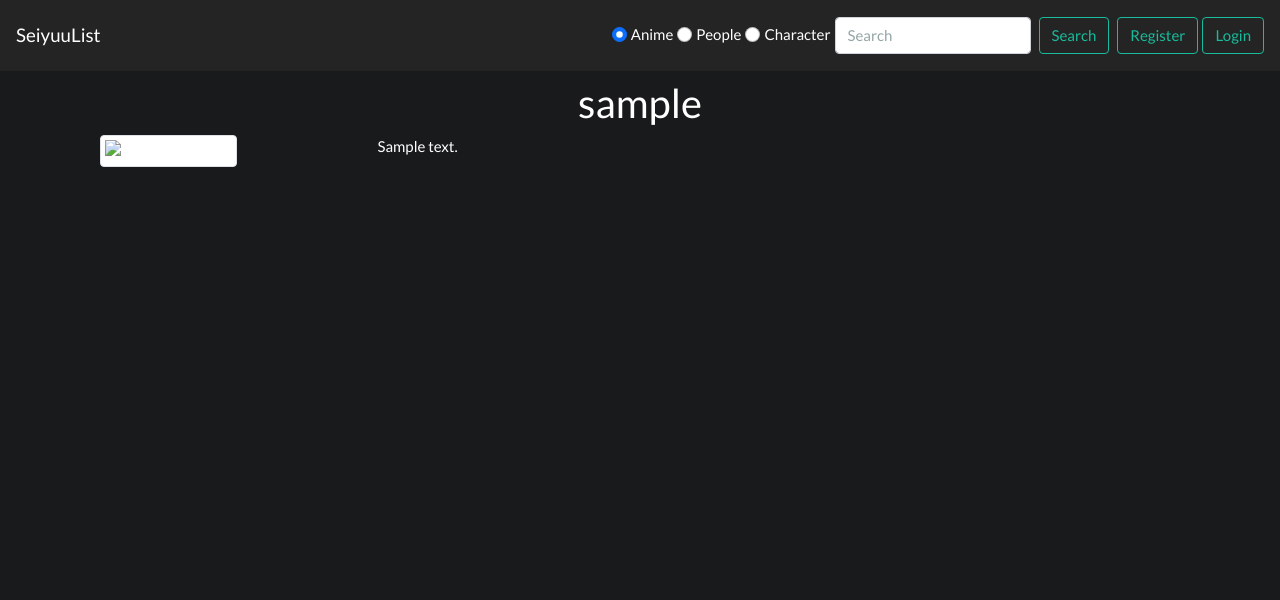
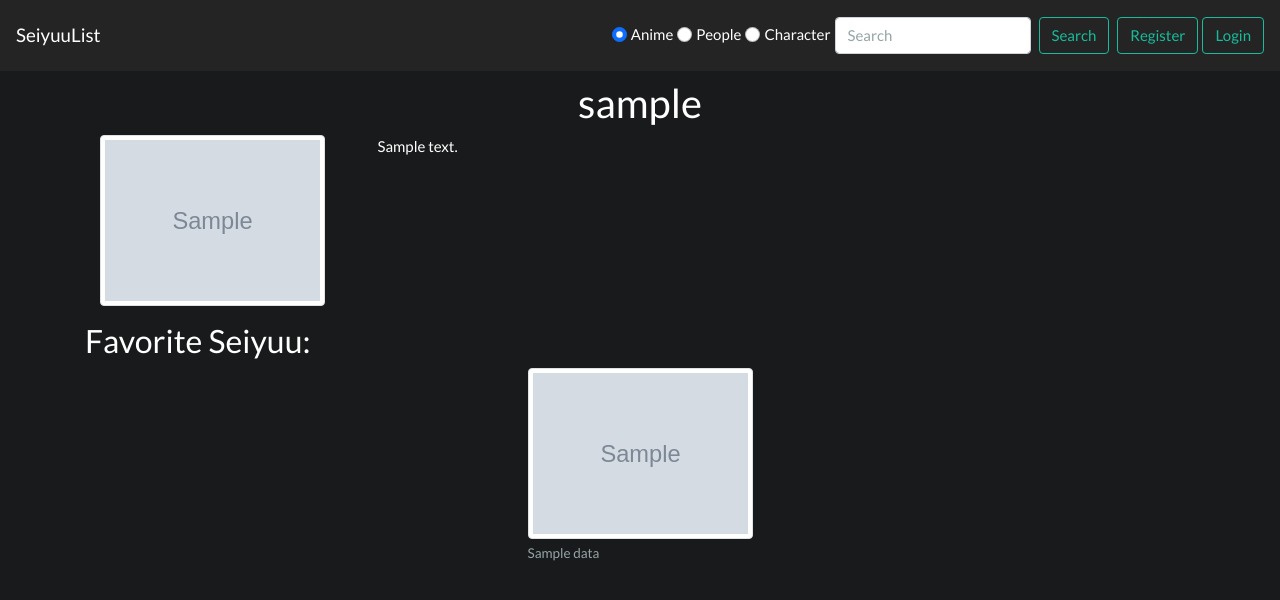
Before and after one commit to andy9299/seiyuulist, a Flask app: page /users/1/ in a window 1280 px wide. Shown: the top 600 px of the page. Run offline with Flask 2, Linux system fonts and the light colour scheme; tables that the repository leaves empty hold one stand-in row (values such as "Sample post"); grey boxes marked "Sample" are stand-in pictures; a database or web service that is not in the repository returns one stand-in record (values such as "Sample title"); data that the repository does not hold is empty.

Commit message:
added functionality to view favorites in user page

```diff
--- a/seiyuu-list-app/app.py
+++ b/seiyuu-list-app/app.py
@@ -3,7 +3,7 @@ from flask_debugtoolbar import DebugToolbarExtension
 
 from sqlalchemy.exc import IntegrityError
 
-from models import db, connect_db, User, LikedAnime
+from models import db, connect_db, User, FavoriteSeiyuu
 from forms import RegisterForm, LoginForm, EditUser
 
 import os
@@ -29,7 +29,7 @@ debug = DebugToolbarExtension(app)
 connect_db(app)
 
 #
-### PARSING JIKANAPI DATA
+### PROCESSING JIKANAPI DATA
 #
 
 def get_info_from_anime_data(anime_data):
@@ -381,8 +381,25 @@ def show_user(user_id):
     """Show user profile."""
 
     user = User.query.get_or_404(user_id)
+    favorites_query = (db.session
+                .query(FavoriteSeiyuu.seiyuu_id)
+                .filter(FavoriteSeiyuu.user_id==user_id)
+                .order_by(FavoriteSeiyuu.rank.asc())
+                .limit(20)
+                .all())
+    try:
+        favorites = []
+        for (id,) in favorites_query:
+            time.sleep(WAIT_TIME)
+            person_req = get_jikan_request(f"/people/{id}")
+            person_data = get_info_from_person_data(person_req.get("data"))
+            favorites.append(person_data)
 
-    return render_template('users/user-information.html', user=user)
+    except ValueError:
+        flash("Something went wrong with the api request!")
+        return redirect(url_for('root'))
+
+    return render_template('users/user-information.html', user=user, favorites=favorites)
 
 @app.route("/users/edit/", methods=["GET", "POST"])
 def edit_user():
@@ -411,3 +428,7 @@ def edit_user():
         flash("Invalid credentials.", 'danger')
 
     return render_template('users/edit.html', form=form)
+
+#
+### FAVORITING ROUTES
+#
--- a/seiyuu-list-app/static/style.css
+++ b/seiyuu-list-app/static/style.css
@@ -20,3 +20,7 @@ body {
     justify-content: center;
 
 }
+
+.favorites-grid {
+    gap: 5px;
+}
--- a/seiyuu-list-app/templates/base.html
+++ b/seiyuu-list-app/templates/base.html
@@ -70,7 +70,6 @@
     {% block content %}
     {% endblock %}
   </div>
-
 </body>
 
 </html>
--- a/seiyuu-list-app/templates/person.html
+++ b/seiyuu-list-app/templates/person.html
@@ -8,7 +8,9 @@
       <div class="col-md-3">
         <img src="{{info.image_url}}" alt="image not found!">
         {% if g.user %}
-        <!-- add favoriting here -->
+        <div class="mt-3">
+          <!-- add favoriting here -->
+        </div>
         {% endif %}
       </div>
       <div class="col-md-9" style="white-space: pre-wrap;">
--- a/seiyuu-list-app/templates/users/edit.html
+++ b/seiyuu-list-app/templates/users/edit.html
@@ -24,8 +24,8 @@
       {{ form.password(placeholder="Enter your password to confirm", class="form-control mb-1") }}
 
       <div class="edit-btn-area">
-        <button class="btn btn-outline-success">Edit this user!</button>
-        <a href="/users/{{ user_id }}" class="btn btn-outline-danger">Cancel</a>
+        <button class="btn btn-outline-success">Edit Me!</button>
+        <a href="/users/{{ g.user.id }}" class="btn btn-outline-danger">Cancel</a>
       </div>
     </form>
   </div>
--- a/seiyuu-list-app/templates/users/user-information.html
+++ b/seiyuu-list-app/templates/users/user-information.html
@@ -5,7 +5,7 @@
   <h2 class=" text-center">{{user.username}}</h2>
   <div class="row">
     <div class="col-md-3">
-      <img src="{{g.user.image_url}}" alt="image not found!" class="img-thumbnail normal-img">
+      <img src="{{user.image_url}}" alt="image not found!" class="img-thumbnail normal-img">
     </div>
     <div class="col-md-9" style="white-space: pre-wrap;">
       {%- if user.bio -%}
@@ -21,4 +21,22 @@
   Edit Profile
 </a>
 {% endif %}
+
+{% if favorites %}
+<h3 class="mt-3">Favorite Seiyuu:</h3>
+
+<div class="img-container favorites-grid">
+  {% for seiyuu in favorites %}
+  <figure class="figure">
+    <a href="/person/{{seiyuu.id}}">
+      <img src="{{seiyuu.image_url}}" class="img-thumbnail normal-img" alt="Image not found!">
+    </a>
+    <figcaption class="figure-caption mt-1">{{seiyuu.name}}</figcaption>
+  </figure>
+  {% endfor %}
+</div>
+
+
+{% endif %}
+
 {% endblock %}
```
Also changed, not shown: seiyuu-list-app/models.py (+6 -4 lines).
